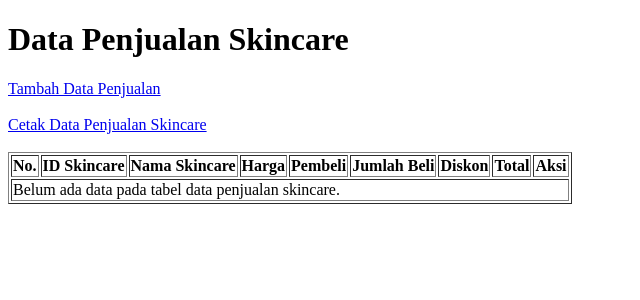
After one commit to Dellatiaayu/Tugas-2, a PHP site: page / in a window 1280 px wide. The commit adds this page. Shown: the top 300 px of the page, without its empty margins (0-640 px from the left). Run offline with PHP 8.4, Linux system fonts and the light colour scheme; data comes from the database, SQL or seed files in the repository; both versions use the stored data as it was after the commit.

Commit message:
commit 1

```diff
--- a/mahasiswa/create.php
+++ b/mahasiswa/create.php
@@ -7,7 +7,7 @@
 </head>
 
 <body>
-    <h1>Tambah</h1>p
+    <h1>Tambah</h1>
     <a href="index.php">Kembali</a>
     <br><br>
     <form action="proces.php" method="post">
--- a/mahasiswa/index.php
+++ b/mahasiswa/index.php
@@ -16,7 +16,7 @@
 <body>
     <div>
         <h1>Data Nilai Mahasiswa</h1>
-        <a href="create.php">Tambah data</a>
+        <a href="create.php">Tambah Data</a>
         <br><br>
         <a href="print.php" target="_blank">Cetak Data</a>
         <br><br>
--- a/skincare/create.php
+++ b/skincare/penjualan/create.php
@@ -10,7 +10,7 @@
     <h1>Tambah</h1>
     <a href="index.php">Kembali</a>
     <br><br>
-    <form action="proces.php" method="post">
+    <form action="proces_data.php" method="post">
         <label>ID Skincare</label>
         <br>
         <input type="text" name="id_skincare">
--- a/skincare/edit.php
+++ b/skincare/penjualan/edit.php
@@ -18,7 +18,7 @@
     <h1>Edit Data Skincare</h1>
     <a href="index.php">Kembali</a>
     <br><br>
-    <form action="proces.php" method="post">
+    <form action="proces_data.php" method="post">
         <label>ID Skincare</label>
         <br>
         <input type="text" name="id_skincare" value="<?php echo $data->id_skincare ?>">
--- a/skincare/index.php
+++ b/skincare/penjualan/index.php
@@ -16,10 +16,10 @@
 <body>
     <div>
         <h1>Data Penjualan Skincare</h1>
-        <a href="create.php">Tambah data Penjualan</a>
-        <br>
+        <a href="create.php">Tambah Data Penjualan</a>
+        <br><br>
         <a href="print.php" target="_blank">Cetak Data Penjualan Skincare</a>
-        <br>
+        <br><br>
         <table border="1">
             <thead>
                 <tr>
@@ -37,7 +37,7 @@
 
             <tbody>
                 <?php
-                $result = $model->tampil_data();
+                $result = $model->tampil_data_penjualan();
                 if (empty($result)) {
                 foreach ($result as $data) : ?>
                     <tr>
@@ -54,7 +54,7 @@
                         <td><?= $data->total ?> </td>
                         <td>
                             <a name="edit" id="edit" href="edit.php?id_skincare=<? $data->id_skincare ?>">Edit</a>
-                            <a name="hapus" id="hapus" href="proces.php?id_skincare=<? $data->id_skincare ?>">Delete</a>
+                            <a name="hapus" id="hapus" href="proces_data.php?id_skincare=<? $data->id_skincare ?>">Delete</a>
 
                         </td>
                     </tr>
--- /dev/null
+++ b/skincare/penjualan/model.php
@@ -0,0 +1,60 @@
+<?php
+include 'connection.php';
+class model extends connection {
+    public function __construct(){
+        $this->conn = $this->get_connection();
+    }
+    public function insert($id_skincare, $nm_skincare, $harga, $pembeli, $jml_beli){
+        $total = $this->total($jml_beli, $harga);
+        $diskon = $this->diskon($diskon, $total, $jml_beli);
+        $sql = "INSERT INTO tbl_penjualan (id_skincare, nm_skincare, harga, pembeli, jml_beli, diskon, total) VALUES ('$id_skincare', '$nm_skincare', '$harga', '$pembeli', '$jml_beli', '$diskon', '$tot')";
+        $this->conn->query($sql);
+    }
+    public function total($harga, $jml_beli){
+        $total = $jml_beli * $harga;
+        return $total;
+    }
+    public function diskon($diskon, $total, $jml_beli){
+        $diskon = 0;
+        if ($jml_beli >=15){
+            $diskon = $total * 0.15;
+        } else if($jml_beli >=10){
+            $diskon = $total * 0.10;
+        }else if ($jml_beli >=5){
+            $diskon = $total * 0.05;
+        }else {
+            $diskon = $total * 0;
+        }
+        $tot = $total - $diskon;
+        return $tot;
+    }
+    public function tampil_data_penjualan(){
+        $sql = "SELECT *FROM tbl_penjualan";
+        $bind = $this->conn->query($sql);
+        while ($obj = $bind->fetch_object()) {
+            $baris[] = $obj;
+        }if (!empty($baris)){
+            return $baris;
+        }
+
+    }
+    public function edit($id){
+        $sql = "SELECT * FROM tbl_penjualan WHERE id_skincare='$id'";
+        $bind = $this->conn->query($sql);
+        while ($obj = $bind->fetch_object()) {
+            $baris = $obj;
+        }
+        return $baris;
+    }
+    public function update($id_skincare, $nm_skincare, $harga, $pembeli, $jml_beli){
+        $total = $this->total($harga, $jml_beli);
+        $sql = "UPDATE tbl_penjualan SET nm_skincare='$nm_skincare', harga='$harga', pembeli='$pembeli', jml_beli='$jml_beli', diskon='$diskon', '$tot' WHERE id_skincare='$id_skincare'";
+        $this->conn->query($sql);
+    }
+    public function delete($nim){
+        $sql = "DELETE FROM tbl_penjualan WHERE id_skincare='$id_skincare'";
+        $this->conn->query($sql);
+    }
+
+}
+?>
--- a/skincare/print.php
+++ b/skincare/penjualan/print.php
@@ -53,7 +53,7 @@
                 <?php
                 $result = $model->tampil_data();
                 if (!empty($result)) {
-                    foreach ($result qs $data) : ?>
+                    foreach ($result as $data) : ?>
                     <tr>
                         <td><?= $index++ ?></td>
                         <td><?= $data->id_skincare ?></td>
```
Also changed, not shown: skincare/model.php (deleted, +0 -59 lines), skincare/penjualan/connection.php (renamed from skincare/connection.php), skincare/penjualan/db_skincare.sql (renamed from skincare/db_skincare.sql), skincare/penjualan/proces_data.php (renamed from skincare/proces.php).
